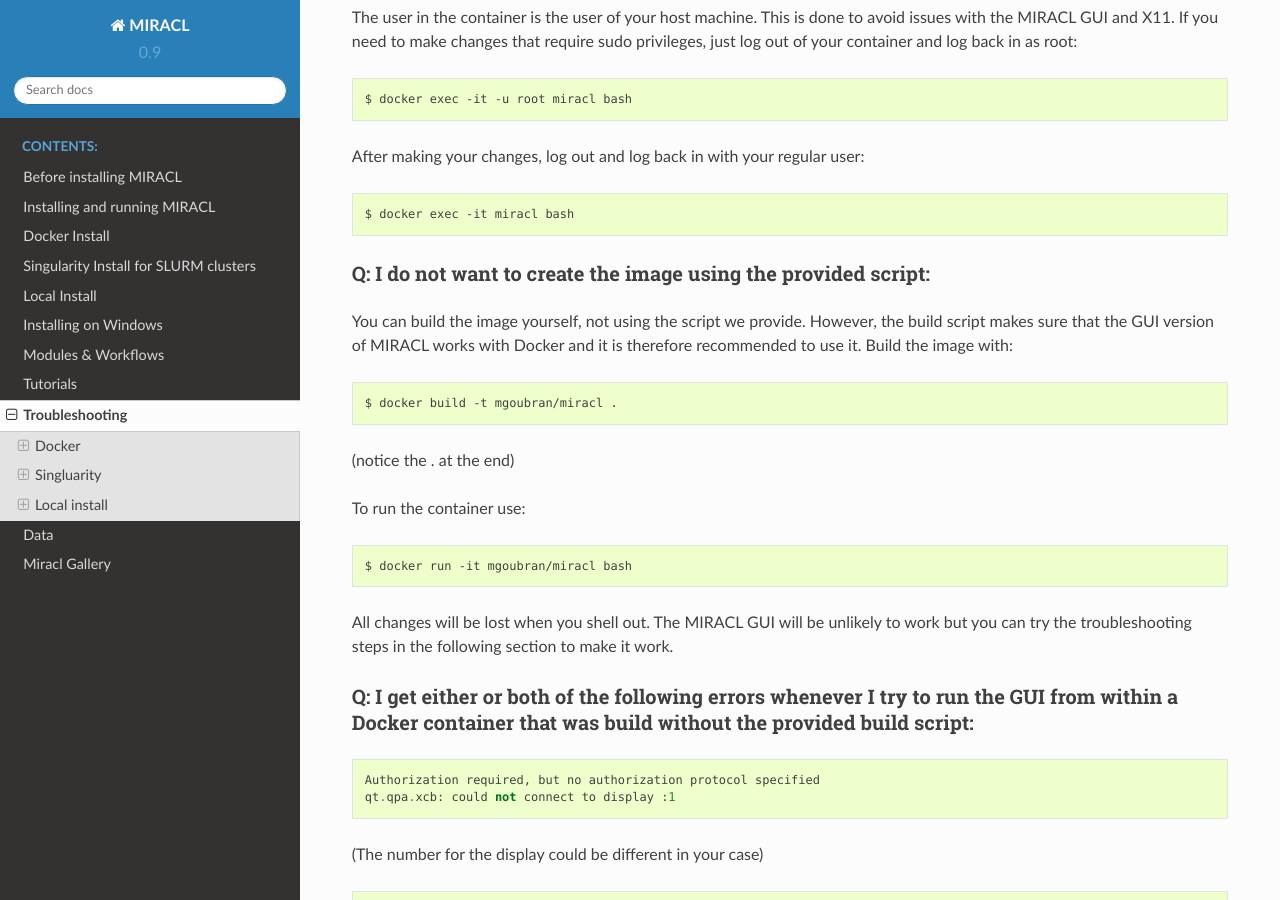
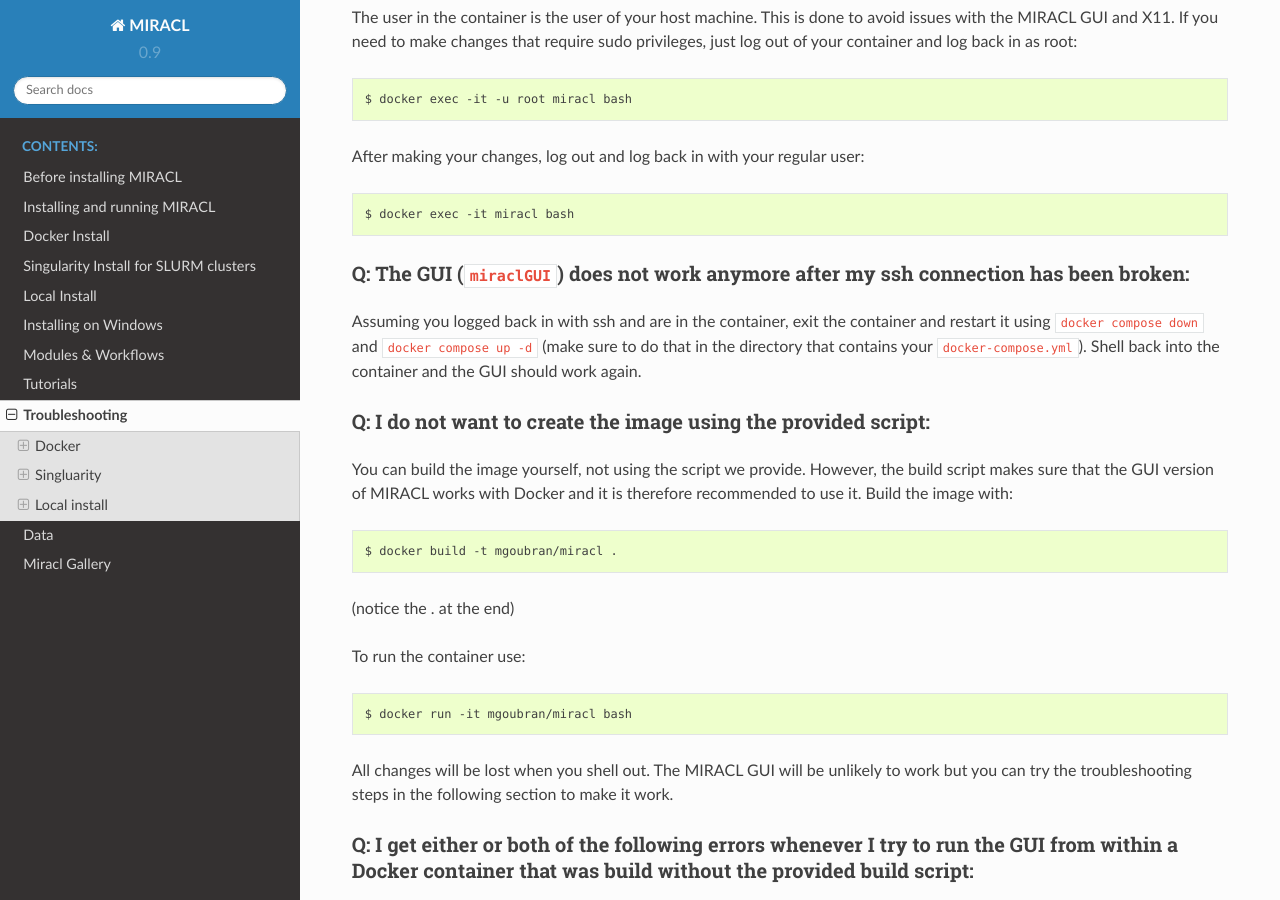
Before and after one commit to AICONSlab/MIRACL, a Sphinx documentation site: the page built from docs/troubleshooting.md, in a window 1280 px wide and 900 px high, scrolled down 1269 px. Built offline with Sphinx 7.4.7 and the Read the Docs theme 2.0.0, drawn with Linux system fonts in a browser that asks for light colours; pages that are not in the unit, such as notebooks, are missing from menus.

Commit message:
[docs] add troubleshooting step for miraclGUI ssh
Adds solution to miraclGUI not working in Docker over ssh anymore after
logging out and back in again.

````diff
--- a/docs/troubleshooting.md
+++ b/docs/troubleshooting.md
@@ -56,6 +56,12 @@
 ```
 $ docker exec -it miracl bash
 ```
+
+### Q: The GUI (`miraclGUI`) does not work anymore after my ssh connection has been broken:
+
+Assuming you logged back in with ssh and are in the container, exit the container and restart it
+using `docker compose down` and `docker compose up -d` (make sure to do that in the directory that
+contains your `docker-compose.yml`). Shell back into the container and the GUI should work again.
 
 ### Q: I do not want to create the image using the provided script:
 
````
